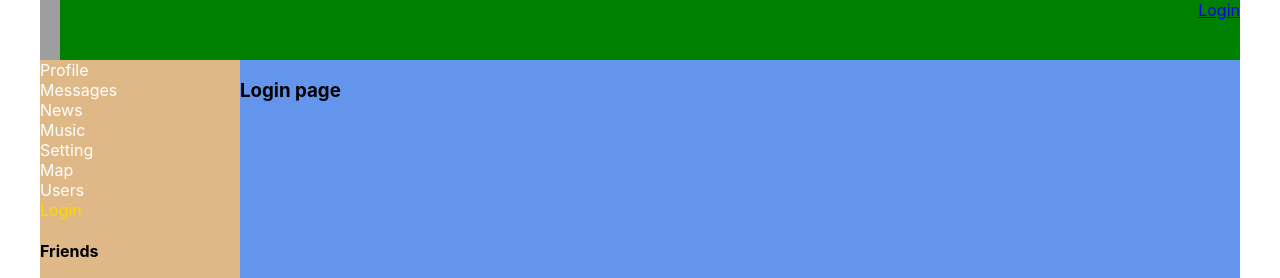
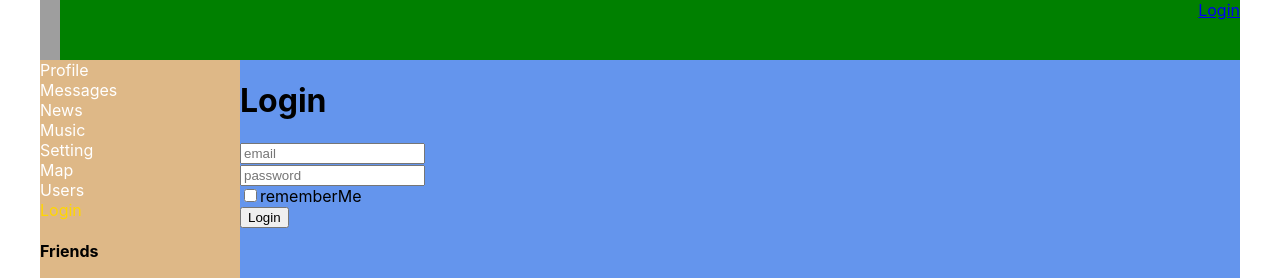
Before and after one commit to GenaGorin/react, a React (Create React App) app: page /Login in a window 1280 px wide. Shown: the top 278 px of the page. Built offline with nearby package versions, Linux system fonts and the light colour scheme; no server answers; grey boxes are pictures that could not be loaded.

Commit message:
redux-form less 7 done

```diff
--- a/package.json
+++ b/package.json
@@ -11,6 +11,7 @@
     "react-router-dom": "^5.1.2",
     "react-scripts": "3.3.0",
     "redux": "^4.0.4",
+    "redux-form": "^8.2.6",
     "redux-thunk": "^2.3.0",
     "save": "^2.4.0",
     "yandex-map-react": "^1.1.1"
--- a/src/api/api.js
+++ b/src/api/api.js
@@ -12,6 +12,9 @@ const samuraiApi = axios.create({
 export const authAPI = {
     authMe() {
         return samuraiApi.get(`auth/me`);
+    },
+    login(loginData) {
+        return samuraiApi.post('/auth/login', loginData);
     }
 }
 
--- a/src/components/Login/Login.jsx
+++ b/src/components/Login/Login.jsx
@@ -1,7 +1,48 @@
 import React from 'react';
+import { Field, reduxForm } from 'redux-form'
+import { connect } from "react-redux";
+import {loginThunk} from '../../redux/AuthReducer';
+
+
+const LoginForm = (props) => {
+    return (
+        <form onSubmit = {props.handleSubmit}>
+            <div>
+                <Field type="text" placeholder='email' name='email' component="input" />
+            </div>
+            <div>
+                <Field type="password" placeholder='password' name='password' component="input" />
+            </div>
+            <div>
+                <Field type="checkbox" name='rememberMe' component="input" />rememberMe
+            </div>
+            <div>
+                <button>Login</button>
+            </div>
+        </form>
+    );
+}
+
 
 const Login = (props) => {
-    return <h3>Login page</h3>
+    const onSubmit = (formData) => {
+        console.log(formData);
+        props.loginThunk(formData);
+    }
+    return <div>
+        <h1>Login</h1>
+        <LoginReduxFrom onSubmit = {onSubmit}/>
+    </div>
 }
 
-export default Login;
+const LoginReduxFrom = reduxForm({
+    form: 'login' // a unique identifier for this form
+})(LoginForm)
+
+let mapStateToProps = (state) => {
+    return {
+        //a: 228,
+    }
+}
+
+export default connect(mapStateToProps,{loginThunk})(Login);
--- a/src/redux/AuthReducer.js
+++ b/src/redux/AuthReducer.js
@@ -45,5 +45,14 @@ export const setMeThunk = () => {
     }
 }
 
+export const loginThunk = (formData) => {
+    debugger;
+    return (dispatch) => {
+        authAPI.login(formData).then(response => {
+            console.log(response);
+        });
+    }
+}
+
 
 export default authReducer;
--- a/src/redux/redux-store.js
+++ b/src/redux/redux-store.js
@@ -5,13 +5,15 @@ import friendsReducer from './friendsReducer';
 import usersReducer from './usersReducer';
 import authReducer from './AuthReducer';
 import thunkMiddleware from 'redux-thunk';
+import { reducer as formReducer } from 'redux-form';
 
 let reducers = combineReducers({
     profile: profileReducer,
     dialogs: dialogsReducer,
     friends: friendsReducer,
     users: usersReducer,
-    auth: authReducer
+    auth: authReducer,
+    form: formReducer,
 });
 
 let store = createStore(reducers, applyMiddleware(thunkMiddleware));
```
Also changed, not shown: 1 other file (tests, documents, lock files or other folders).
